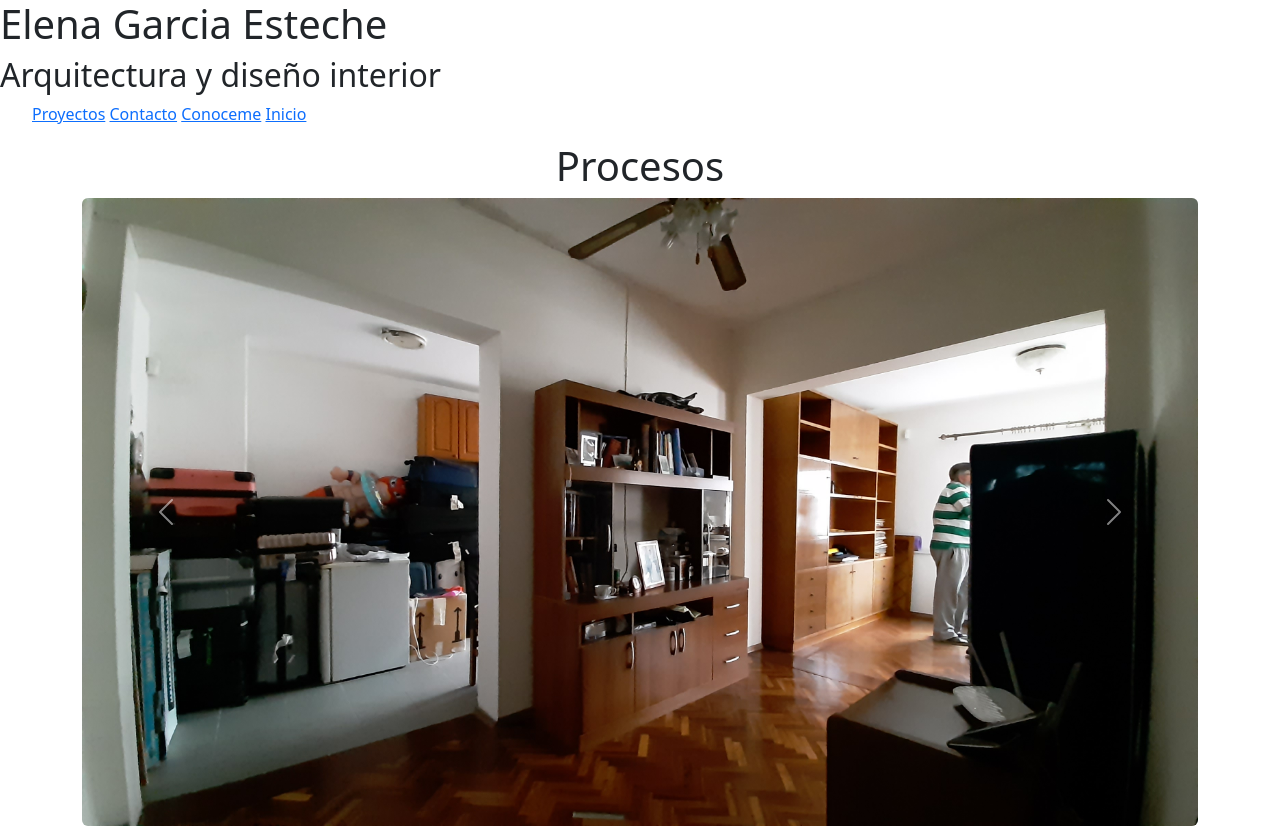
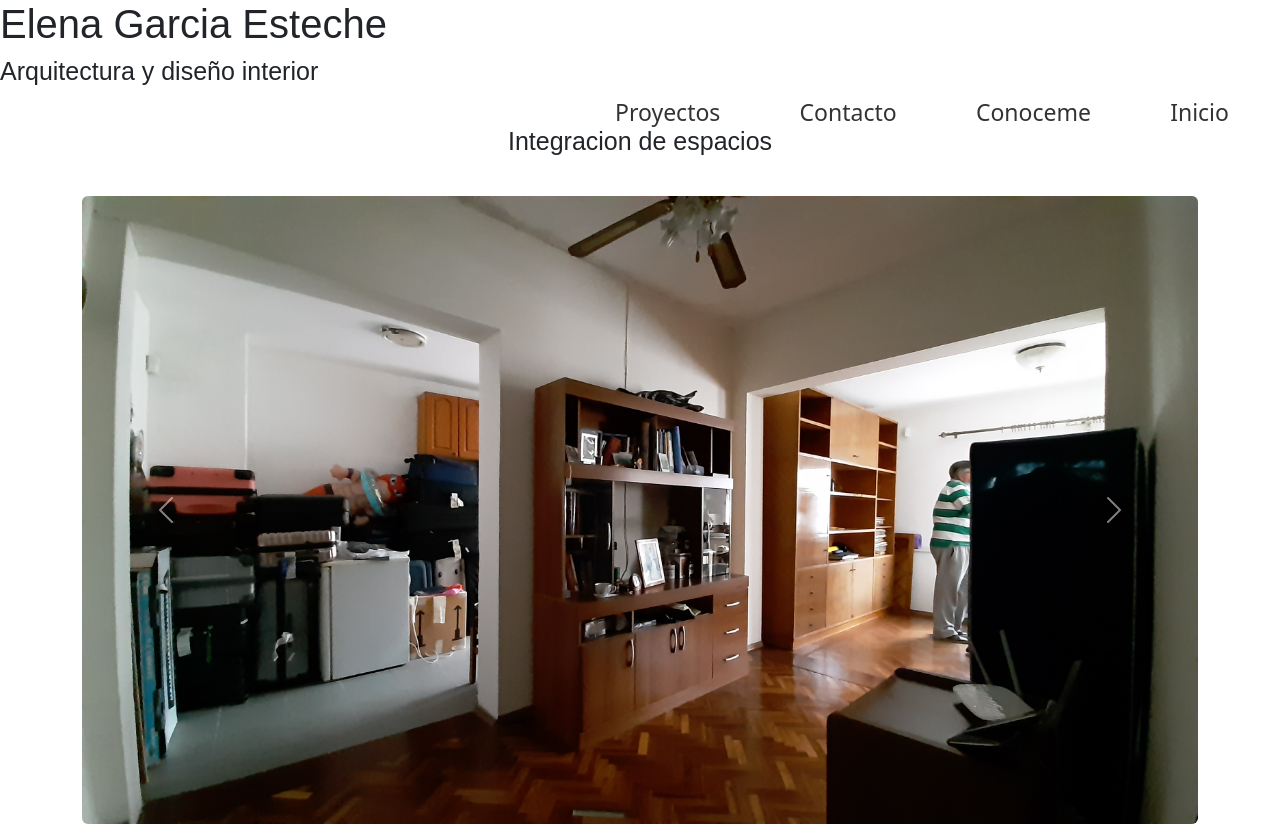
Before and after one commit to nicolas95u/PreEntrega2-Sierra, a plain HTML site: page Proyectos.html in a window 1280 px wide. Drawn offline with nearby package versions, Linux system fonts and the light colour scheme.

Commit message:
Ajustes visuales menores p1

```diff
--- a/Proyectos.html
+++ b/Proyectos.html
@@ -5,6 +5,7 @@
     <meta name="viewport" content="width=device-width, initial-scale=1.0">
     <title>Document</title>
     <link href="https://cdn.jsdelivr.net/npm/bootstrap@5.3.1/dist/css/bootstrap.min.css" rel="stylesheet" integrity="sha384-4bw+/aepP/YC94hEpVNVgiZdgIC5+VKNBQNGCHeKRQN+PtmoHDEXuppvnDJzQIu9" crossorigin="anonymous">
+    <link rel="stylesheet" href="style.css">
 </head>
 <body>
     <header>
@@ -18,10 +19,14 @@
               <a href="Inicio.html">Inicio</a>
           </ul>
     </header>
-
-<h1 class="text-center">Procesos</h1>
     <main>
-        <div class="container">
+        <div class="containter p-8">
+            <div class="row">
+                <div class="col-md-12 text-center">
+        <h2>Integracion de espacios</h2>
+                </div>
+            </div>
+        <div class="container p-10">
             <div id="carouselExampleFade" class="carousel slide carousel-fade">
                 <div class="carousel-inner">
                   <div class="carousel-item active">
@@ -34,7 +39,7 @@
                     <img src="imagenes/Procesos/Copia de 20200605_145935.jpeg" class="d-block w-100 rounded" alt="Tercera-etapa-cambio">
                   </div>
                   <div class="carousel-item">
-                    <img src="imagenes/Procesos/Copia de 20200618_201739-01.jpeg" class="d-block w-100" alt="Cuarta-etapa-cambio">
+                    <img src="imagenes/Procesos/Copia de 20200618_201739-01.jpeg" class="d-block w-100 rounded" alt="Cuarta-etapa-cambio">
                   </div>
                 </div>
                 <button class="carousel-control-prev" type="button" data-bs-target="#carouselExampleFade" data-bs-slide="prev">
--- a/style.css
+++ b/style.css
@@ -1,9 +1,3 @@
-body {
-    background-image: url('imagenes/jean-philippe-delberghe-75xPHEQBmvA-unsplash.jpg');
-    background-size: cover;
-    background-repeat: no-repeat;
-    background-position: center;
-}
   ul {
     padding: 0;
     margin: 0;
@@ -115,3 +109,12 @@ left: 460px;
     position: relative;
     bottom: 100px;
 }
+
+#carouselExampleFade {
+    height: auto;
+
+}
+
+#carouselExampleFade img {
+height: auto;
+}
```
